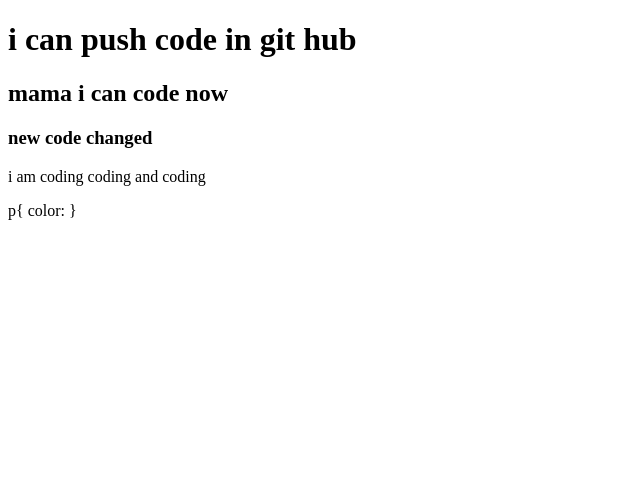
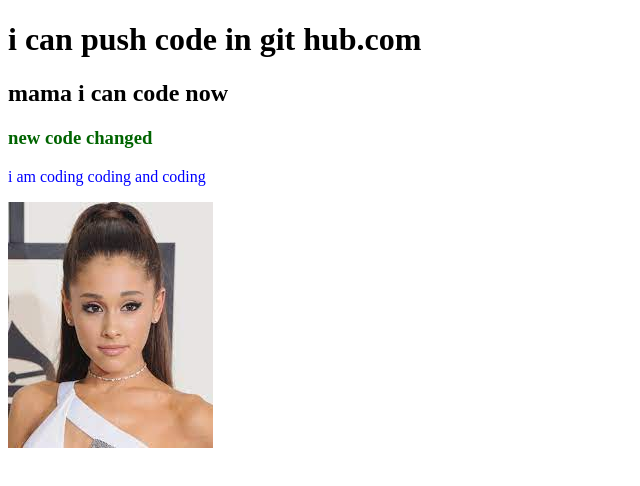
Before and after one commit to trisachiran/my-second-repository, a plain HTML site: page index.html in a window 1280 px wide. Shown: the whole page, without its empty margins (0-640 px from the left). Drawn offline with Linux system fonts and the light colour scheme.

Commit message:
image addede

```diff
--- a/index.html
+++ b/index.html
@@ -5,15 +5,15 @@
     <meta http-equiv="X-UA-Compatible" content="IE=edge">
     <meta name="viewport" content="width=device-width, initial-scale=1.0">
     <title>my second git hub repo</title>
+    <link rel="stylesheet" href="style.css">
 </head>
 <body>
-<h1>i can push code in git hub</h1>
+<h1>i can push code in git hub.com</h1>
 <h2>mama i can code now</h2>
 <h3>new code changed</h3>
 <p>i am coding  coding and coding</p>
-   p{
-    color:
-   }
+<img src="ariana.jpg" alt="">
+
 
 
 </body>
--- a/style.css
+++ b/style.css
@@ -0,0 +1,6 @@
+p{
+    color:blue;
+}
+h3{
+    color:darkgreen;
+}
```
Also changed, not shown: ariana.jpg (added).
